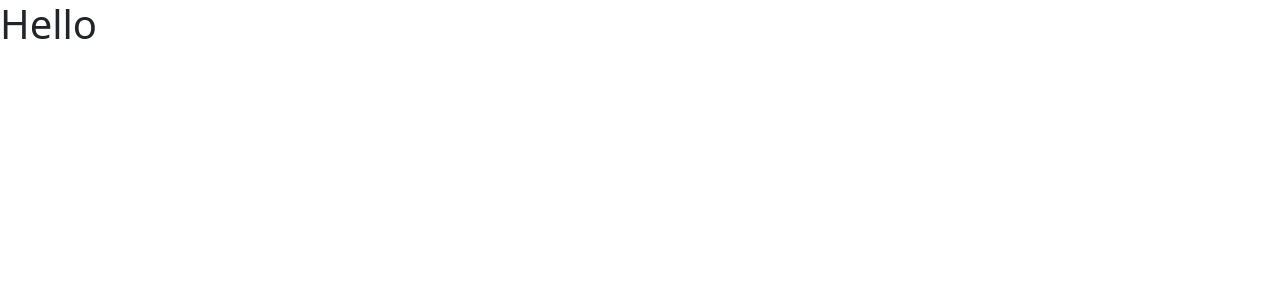
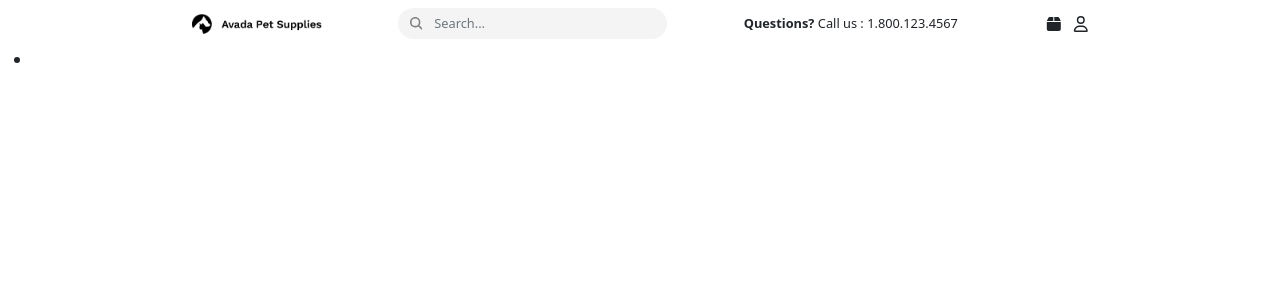
Before and after one commit to alessiaBer/proj-html-vuejs, a Vue app: page / in a window 1280 px wide. Shown: the top 300 px of the page. Built offline with nearby package versions, Linux system fonts and the light colour scheme.

Commit message:
[add] header nav-banner

```diff
--- a/src/App.vue
+++ b/src/App.vue
@@ -1,8 +1,14 @@
 <script>
+import PageHeader from './components/PageHeader.vue';
+export default {
+  components: {
+    PageHeader
+  }
+}
 </script>
 
 <template>
-  <h1>Hello</h1>
+  <PageHeader />
 </template>
 
 <style scoped>
--- a/src/assets/scss/app.scss
+++ b/src/assets/scss/app.scss
@@ -1,3 +1,4 @@
 @use '/node_modules/bootstrap/scss/bootstrap.scss' as *;
 @use './partials/common' as *;
 @use './partials/variables' as *;
+@use './partials/header' as *;
--- a/src/assets/scss/partials/_common.scss
+++ b/src/assets/scss/partials/_common.scss
@@ -0,0 +1,10 @@
+@use './variables' as *;
+
+body {
+    background-color: $primary;
+}
+
+.my_container {
+    width: 70%;
+    margin: 0 auto;
+}
--- /dev/null
+++ b/src/assets/scss/partials/_header.scss
@@ -0,0 +1,37 @@
+@use "./variables" as *;
+
+.nav-banner {
+    justify-content: space-between;
+  .logo {
+    height: 20px;
+  }
+  .input-group {
+    width: 30%;
+    span {
+      background-color: $light;
+      border: none;
+      border-top-left-radius: 20px;
+      border-bottom-left-radius: 20px;
+      padding-right: 0;
+      font-size: 0.8rem;
+      .icon {
+        color: grey;
+      }
+    }
+    input {
+      font-size: 0.8rem;
+      border: none;
+      border-top-right-radius: 20px;
+      border-bottom-right-radius: 20px;
+      background-color: $light;
+    }
+  }
+  .support{
+    font-size: 0.8rem;
+  }
+  .personal-area {
+    .icon {
+        padding-left: 0.8rem;
+    }
+  }
+}
--- /dev/null
+++ b/src/components/PageHeader.vue
@@ -0,0 +1,43 @@
+<script>
+export default {
+  name: "PageHeader",
+};
+</script>
+<template>
+  <header>
+    <div class="nav-banner">
+      <div class="my_container">
+        <nav class="navbar">
+          <img
+            class="logo"
+            src="../assets/img/images/dark-pet-logo.png"
+            alt="Avada Pet Supplies"
+          />
+          <div class="input-group">
+            <span class="input-group-text" id="basic-addon1">
+              <font-awesome-icon icon="fa-solid fa-magnifying-glass" class="icon"/>
+            </span>
+            <input type="text" class="form-control" placeholder="Search..." />
+          </div>
+          <div class="support">
+            <span><strong>Questions?</strong> Call us : 1.800.123.4567</span>
+          </div>
+          <div class="personal-area d-flex">
+            <!-- TODO correggere icone -->
+            <font-awesome-icon icon="fa-solid fa-box" class="icon"/>
+            <font-awesome-icon icon="fa-regular fa-user" class="icon"/>
+          </div>
+        </nav>
+      </div>
+    </div>
+    <div class="nav-menu">
+      <nav>
+        <ul>
+          <li></li>
+        </ul>
+      </nav>
+    </div>
+  </header>
+</template>
+
+<style lang="scss" scoped></style>
```
Also changed, not shown: src/components/PageFooter.vue (added), src/components/PageMain.vue (added).
